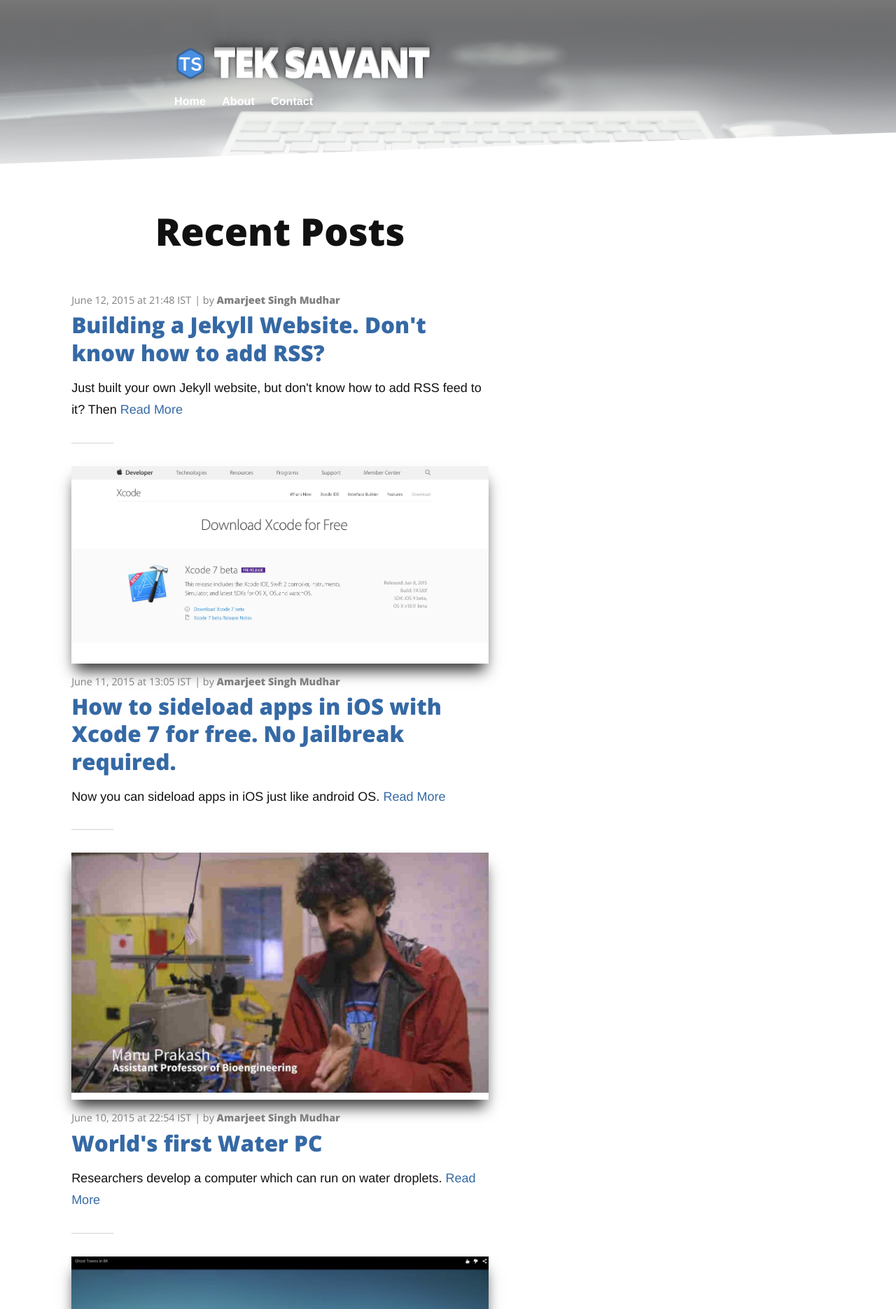
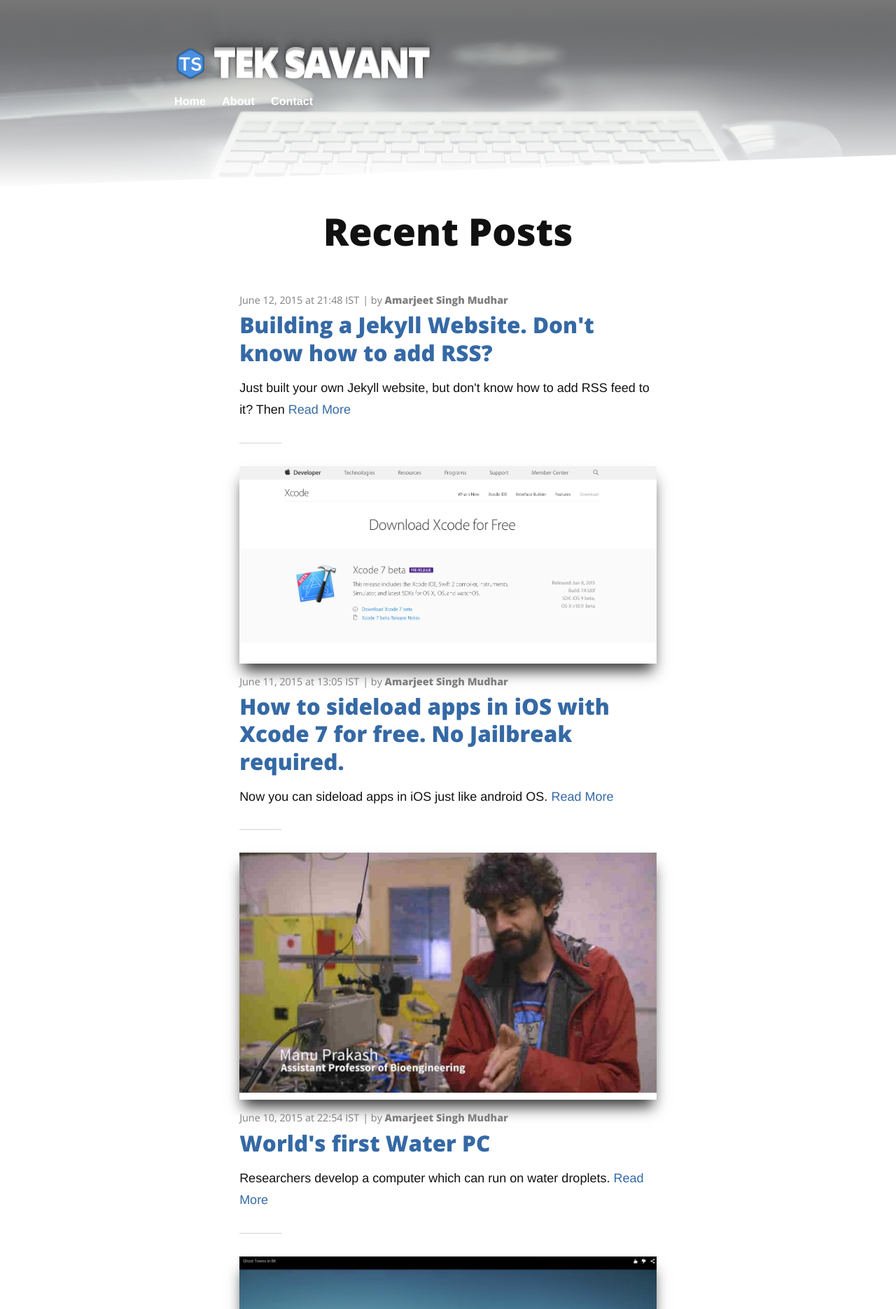
Before and after one commit to teksavant/teksavant.github.io, a Jekyll site: the page built from index.html, in a window 1280 px wide. Shown: the top 1870 px of the page at 70% size. Built offline with Jekyll 4.4.1, drawn with Linux system fonts in a browser that asks for light colours; nearby versions of some CDN libraries; Markdown is read by kramdown in place of the engine named in the settings; the list of posts is cut into pages by our own code; comment, search, counter and statistics services are not loaded.

Commit message:
remove inline index

```diff
--- a/_layouts/default.html
+++ b/_layouts/default.html
@@ -12,7 +12,7 @@
 
    <div class="content">
 
-           <div class="container" style="display: inline-block;">
+           <div class="container" >
 
 
          {{ content }}
```
